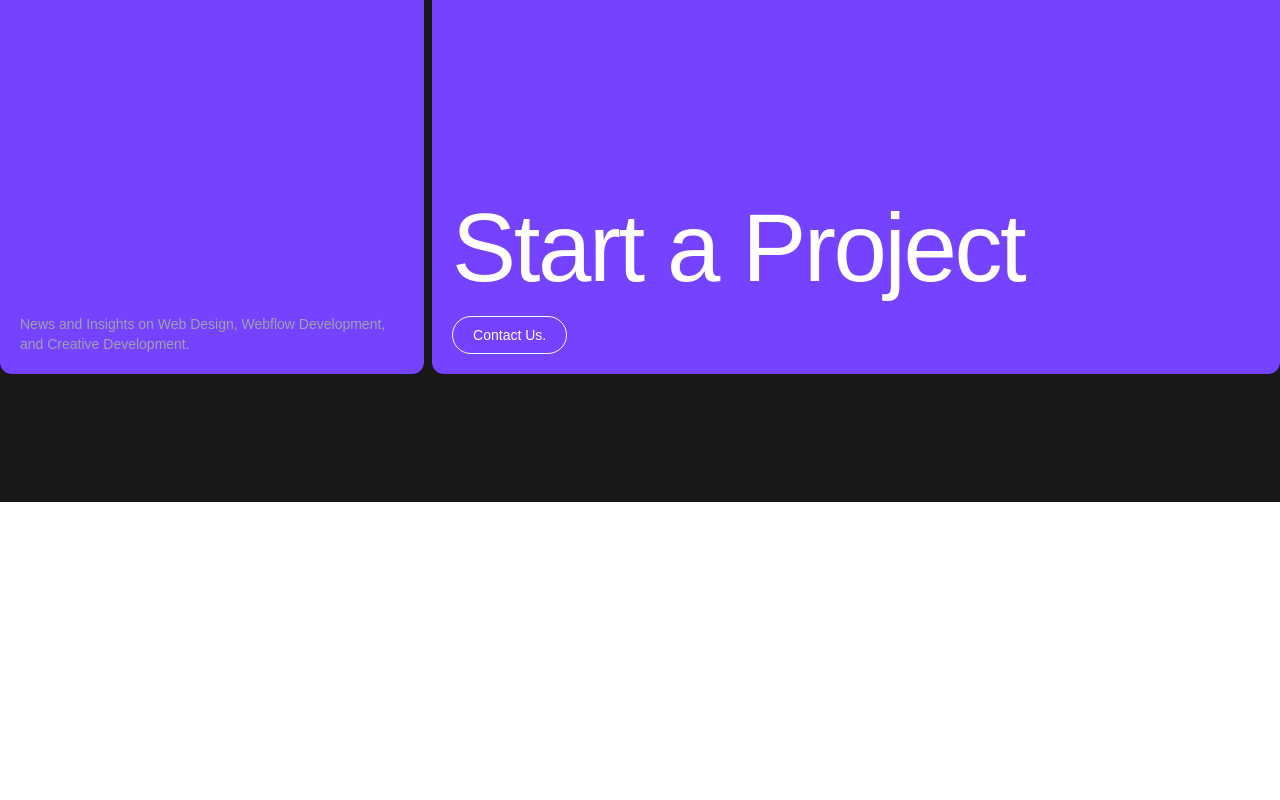
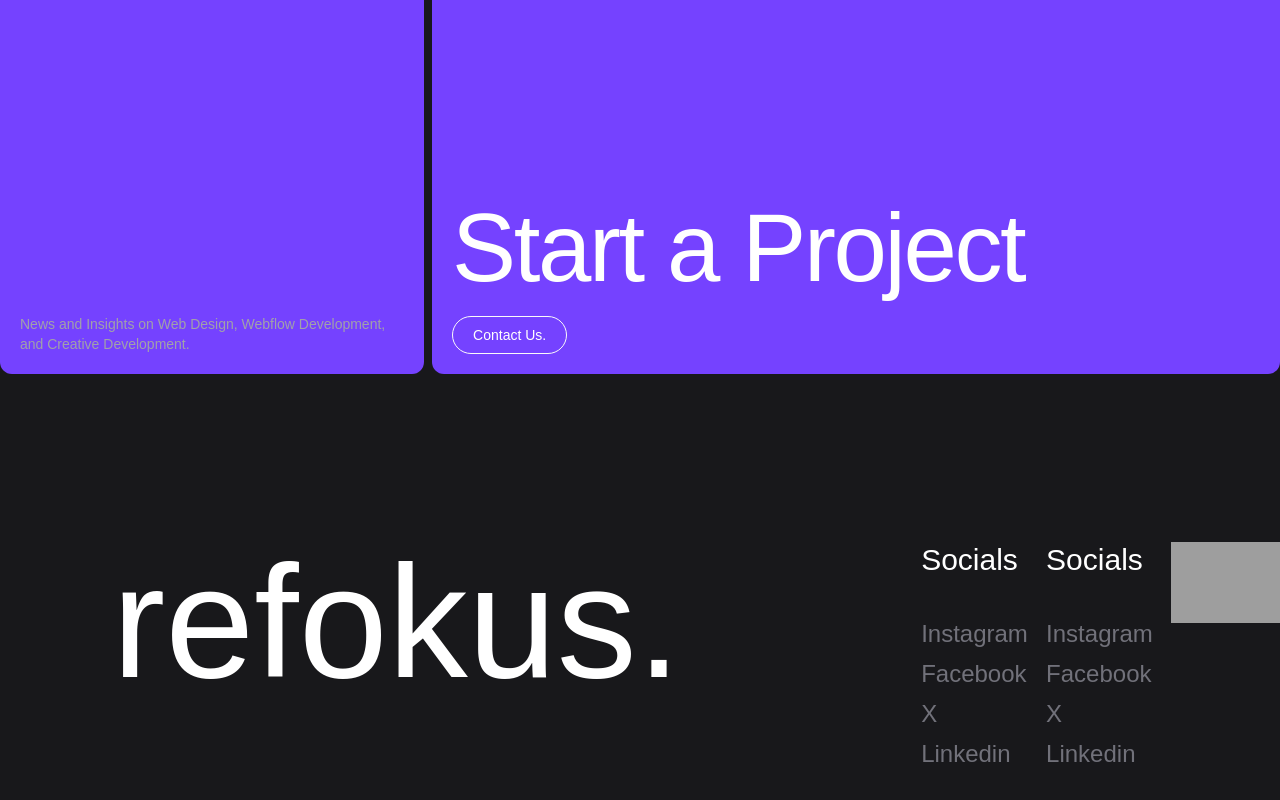
Before and after one commit to Pushpendra7409/Refokus, a React (Vite) app: page / in a window 1280 px wide. Shown: the part 3355-4155 px from the top of the page. Before the commit the page ends 3857 px from the top, so only its background shows below. Built offline with nearby package versions, Linux system fonts and the light colour scheme; grey boxes are pictures that could not be loaded.

Commit message:
Full Overview

```diff
--- a/src/App.jsx
+++ b/src/App.jsx
@@ -5,6 +5,7 @@ import Stripes from './components/Stripes'
 import Products from './components/Products'
 import Marquees from './components/Marquees'
 import Cards from './components/Cards'
+import Footer from './components/Footer'
 
 
 function App() {
@@ -16,6 +17,7 @@ function App() {
     <Products />
     <Marquees />
     <Cards />
+    <Footer />
   </div>
 
   )
--- /dev/null
+++ b/src/components/Footer.jsx
@@ -0,0 +1,30 @@
+import React from 'react'
+
+function Footer() {
+  return (
+    <div className='w-full bg-zinc-900 min-h-64'>
+      <div className='max-w-screen-xl py-10 flex gap-32 ml-28'>
+        <div className='basis-1/2 text-[10rem] font-medium leading-none mr-28'>refokus.</div>
+
+        <div className='basis-1/2 flex gap-4'>
+         <div className='basis-1/3'>
+         <h4 className='mb-10 capitalize'>Socials</h4>
+            {["Instagram", "Facebook", "X", "Linkedin"].map((item, index) => <a className='block mt-2 capitalize text-zinc-500 text-2xl'>{item}</a>)}
+         </div>
+
+         <div className='basis-1/3'>
+         <h4 className='mb-10 capitalize'>Socials</h4>
+            {["Instagram", "Facebook", "X", "Linkedin"].map((item, index) => <a className='block mt-2 capitalize text-zinc-500 text-2xl'>{item}</a>)}
+         </div>
+
+         <div className='basis-1/3 flex flex-col items-end'>
+         <img src= "https://cdn.prod.website-files.com/664dc8b6bc52b504509197e4/66bd4a1138d6a32addf4b6b2_premium_partner_badge_enterprise_blue.webp" />
+         </div>
+
+        </div>
+      </div>
+    </div>
+  )
+}
+
+export default Footer
```
